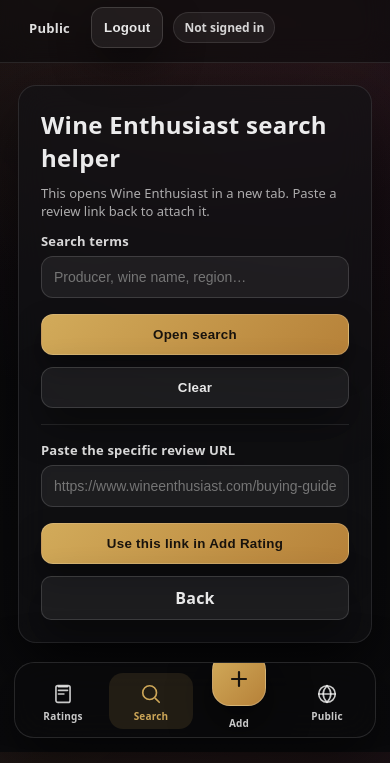
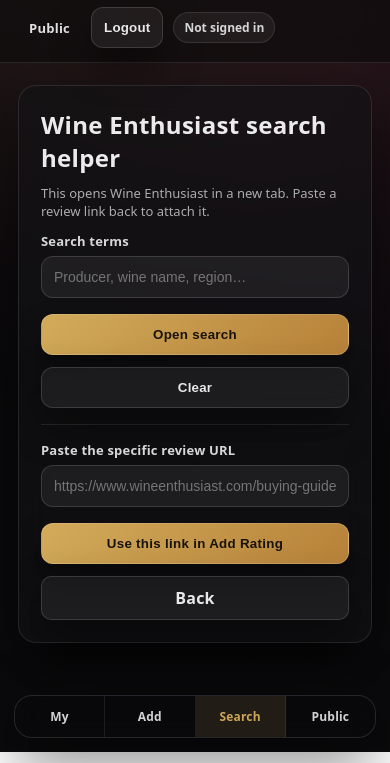
Before and after one commit to sethmansel-creator/wine-ratings-pro, a plain HTML site: page client/select.html in a window 390 px wide. Shown: the part 92-855 px from the top of the page. Drawn offline with Linux system fonts and the light colour scheme.

Commit message:
Revert "mobile bar (new)"
This reverts commit 90a22ed5257f1836bb8cdd095ec33818f4a888d6.

```diff
--- a/client/app.js
+++ b/client/app.js
@@ -111,43 +111,12 @@
 
   const nav = document.createElement("nav");
   nav.className = "bottomnav";
-
   nav.innerHTML = `
-    <a href="ratings.html" aria-label="My Ratings">
-      <svg viewBox="0 0 24 24" fill="none" aria-hidden="true">
-        <path d="M7 4h10M7 8h10M7 12h6" stroke="currentColor" stroke-width="1.8" stroke-linecap="round"/>
-        <path d="M6.5 2.8h11a2.2 2.2 0 0 1 2.2 2.2v14a2.2 2.2 0 0 1-2.2 2.2h-11A2.2 2.2 0 0 1 4.3 19V5a2.2 2.2 0 0 1 2.2-2.2Z" stroke="currentColor" stroke-width="1.8"/>
-      </svg>
-      <span>Ratings</span>
-    </a>
-
-    <a href="select.html" aria-label="Search">
-      <svg viewBox="0 0 24 24" fill="none" aria-hidden="true">
-        <path d="M10.5 18a7.5 7.5 0 1 1 0-15 7.5 7.5 0 0 1 0 15Z" stroke="currentColor" stroke-width="1.8"/>
-        <path d="M16.7 16.7 21 21" stroke="currentColor" stroke-width="1.8" stroke-linecap="round"/>
-      </svg>
-      <span>Search</span>
-    </a>
-
-    <a class="add" href="add.html" aria-label="Add Rating">
-      <div class="addbtn">
-        <svg viewBox="0 0 24 24" fill="none" aria-hidden="true">
-          <path d="M12 5v14M5 12h14" stroke="currentColor" stroke-width="2.2" stroke-linecap="round"/>
-        </svg>
-      </div>
-      <span>Add</span>
-    </a>
-
-    <a href="public.html" aria-label="Public">
-      <svg viewBox="0 0 24 24" fill="none" aria-hidden="true">
-        <path d="M12 21a9 9 0 1 0 0-18 9 9 0 0 0 0 18Z" stroke="currentColor" stroke-width="1.8"/>
-        <path d="M3 12h18" stroke="currentColor" stroke-width="1.8" stroke-linecap="round"/>
-        <path d="M12 3c2.6 2.7 4.2 5.8 4.2 9S14.6 18.3 12 21c-2.6-2.7-4.2-5.8-4.2-9S9.4 5.7 12 3Z" stroke="currentColor" stroke-width="1.8"/>
-      </svg>
-      <span>Public</span>
-    </a>
+    <a href="ratings.html">My</a>
+    <a href="add.html">Add</a>
+    <a href="select.html">Search</a>
+    <a href="public.html">Public</a>
   `;
-
   document.body.appendChild(nav);
 }
 
--- a/client/styles.css
+++ b/client/styles.css
@@ -328,8 +328,7 @@
 }
 
 /* =========================
-   MOBILE BOTTOM NAV (NEXT LEVEL)
-   ONLY affects mobile screens
+   MOBILE BOTTOM NAV
    ========================= */
 .bottomnav{
   display: none;
@@ -342,101 +341,39 @@
   .nav{ flex-direction: column; align-items: flex-start; }
   .navlinks{ justify-content: flex-start; }
 
-  /* leave space for premium bottom nav */
-  main{ padding-bottom: 120px; }
+  /* leave space for bottom nav */
+  main{ padding-bottom: 96px; }
 
   .bottomnav{
-    display: grid;
-    grid-template-columns: repeat(4, 1fr);
+    display: flex;
     position: fixed;
     left: 14px;
     right: 14px;
     bottom: 14px;
     z-index: 60;
-    border-radius: 20px;
-    background: rgba(10,10,12,0.70);
+    border-radius: 18px;
+    background: rgba(10,10,12,0.68);
     border: 1px solid rgba(255,255,255,0.12);
-    backdrop-filter: blur(18px);
+    backdrop-filter: blur(16px);
     box-shadow: 0 20px 60px rgba(0,0,0,0.60);
     overflow: hidden;
-    padding: 10px 6px 8px;
-    gap: 4px;
   }
 
   .bottomnav a{
-    display: flex;
-    flex-direction: column;
-    align-items: center;
-    justify-content: center;
-    gap: 6px;
-    padding: 10px 6px 8px;
-    border-radius: 14px;
-    color: rgba(255,255,255,0.78);
-    text-decoration: none;
+    flex: 1;
+    text-align: center;
+    padding: 12px 6px;
+    font-size: 12px;
     font-weight: 800;
     letter-spacing: 0.2px;
-    font-size: 10px;
-    transition: transform 0.12s ease, background 0.12s ease, color 0.12s ease;
+    color: rgba(255,255,255,0.82);
+    border-right: 1px solid rgba(255,255,255,0.08);
   }
 
-  .bottomnav a:hover{
-    background: rgba(255,255,255,0.06);
-    transform: translateY(-1px);
-  }
-
-  .bottomnav a svg{
-    width: 22px;
-    height: 22px;
-    display: block;
-  }
-
-  .bottomnav a span{
-    font-size: 10px;
-    line-height: 1;
-  }
+  .bottomnav a:last-child{ border-right: none; }
 
   .bottomnav a.active{
     background: rgba(214,174,92,0.12);
     color: rgba(214,174,92,0.95);
   }
-
-  /* BIG CENTER ADD BUTTON */
-  .bottomnav a.add{
-    padding: 0;
-    background: transparent !important;
-    transform: none !important;
-  }
-
-  .bottomnav a.add .addbtn{
-    width: 54px;
-    height: 54px;
-    border-radius: 18px;
-    display: grid;
-    place-items: center;
-    background: linear-gradient(135deg, rgba(214,174,92,0.98), rgba(186,132,58,0.98));
-    border: 1px solid rgba(255,255,255,0.20);
-    color: rgba(15, 12, 10, 0.95);
-    box-shadow: 0 18px 40px rgba(0,0,0,0.55);
-    margin-top: -22px; /* floats above bar */
-    transition: transform 0.12s ease, filter 0.12s ease;
-  }
-
-  .bottomnav a.add .addbtn svg{
-    width: 24px;
-    height: 24px;
-  }
-
-  .bottomnav a.add:hover .addbtn{
-    filter: brightness(1.03);
-    transform: translateY(-1px);
-  }
-
-  .bottomnav a.add span{
-    margin-top: 6px;
-    color: rgba(255,255,255,0.78);
-  }
-
-  .bottomnav a.add.active span{
-    color: rgba(214,174,92,0.95);
-  }
 }
```
